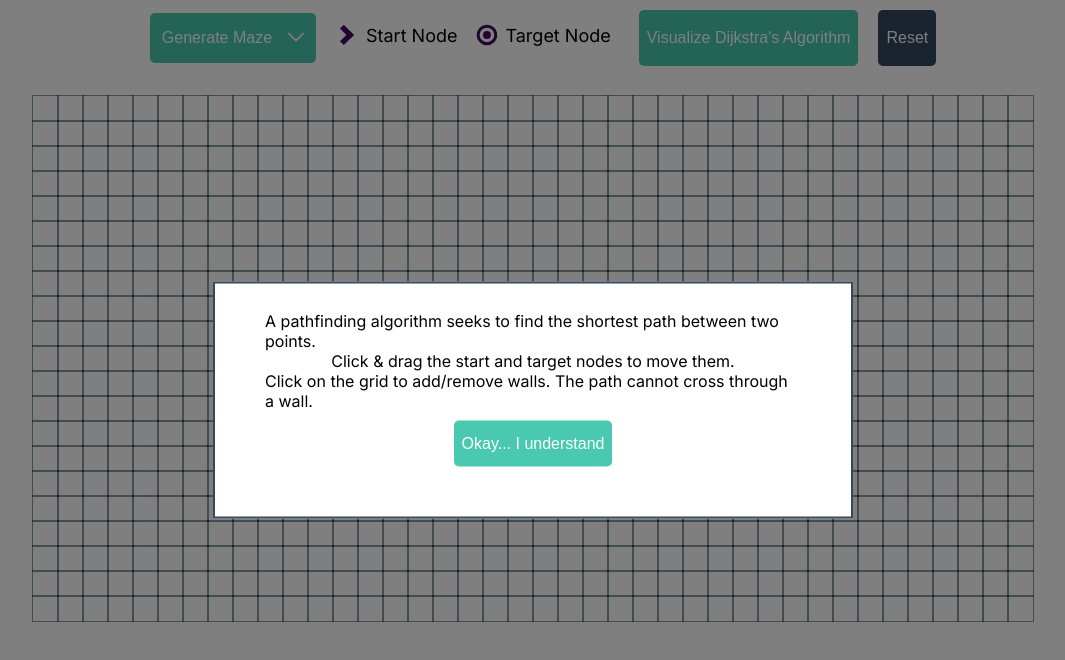
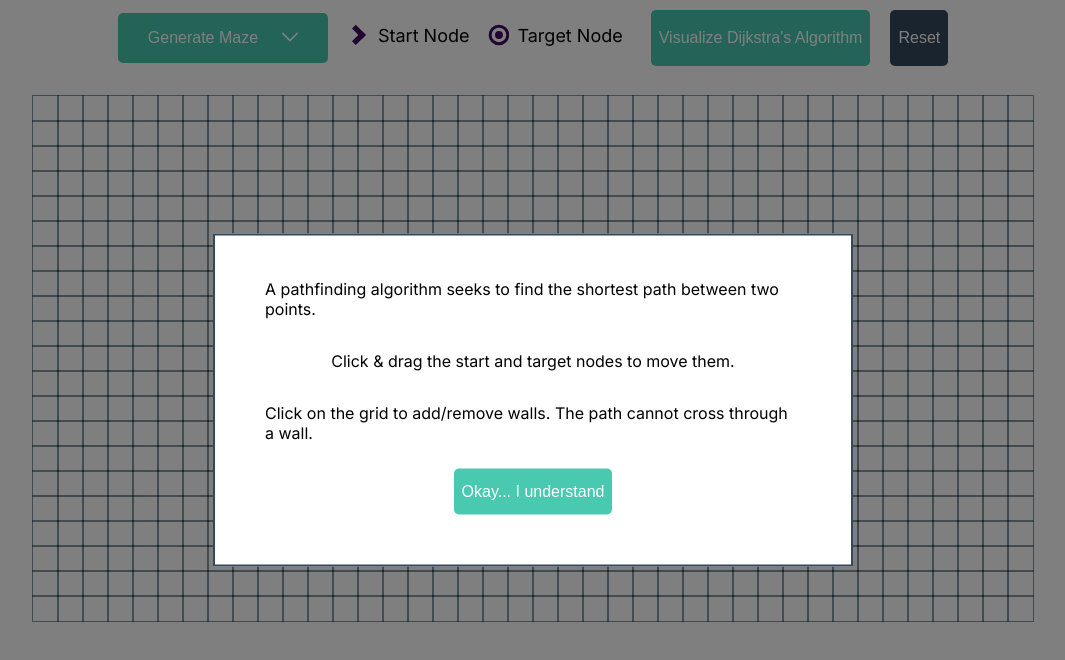
Before and after one commit to sava-stanchev/algorithmic-pathfinding, a React (Create React App) app: page / in a window 1280 px wide. Shown: the top 660 px of the page, without its empty margins (107-1172 px from the left). Built offline with nearby package versions, Linux system fonts and the light colour scheme.

Commit message:
fix some margins and paddings + cursor pointer

```diff
--- a/src/Modal/TutorialModal.css
+++ b/src/Modal/TutorialModal.css
@@ -40,3 +40,7 @@
 .modal-btn:hover {
   background-color: #31bea2;
 }
+
+p {
+  margin: 1rem 0;
+}
--- a/src/Visualizer/SingleNode/SingleNode.css
+++ b/src/Visualizer/SingleNode/SingleNode.css
@@ -10,6 +10,7 @@
   background-repeat: no-repeat;
   background-position: center center;
   background-color: rgb(255, 254, 106);
+  cursor: pointer;
 }
 
 .node-finish {
@@ -17,6 +18,7 @@
   background-repeat: no-repeat;
   background-position: center center;
   background-color: rgb(255, 254, 106);
+  cursor: pointer;
 }
 
 .node-visited {
--- a/src/Visualizer/Visualizer.css
+++ b/src/Visualizer/Visualizer.css
@@ -86,11 +86,10 @@ body {
   background-color: #48c9b0;
   font-size: medium;
   color: white;
-  padding: 16px 12px;
+  padding: 16px 30px;
   border: none;
   border-radius: 5px;
   cursor: pointer;
-  margin-left: 20px;
   margin-right: 20px;
 }
 
@@ -105,8 +104,6 @@ body {
   white-space: nowrap;
   overflow: hidden;
   margin-top: 0.5rem;
-  margin-left: auto;
-  margin-right: auto;
   text-align: center;
 }
 
--- a/src/Visualizer/Visualizer.tsx
+++ b/src/Visualizer/Visualizer.tsx
@@ -266,7 +266,7 @@ const Visualizer: React.FC = () => {
               style={{
                 width: 16,
                 height: "auto",
-                marginLeft: 16,
+                marginLeft: 24,
                 fill: "white",
               }}
             />
```
